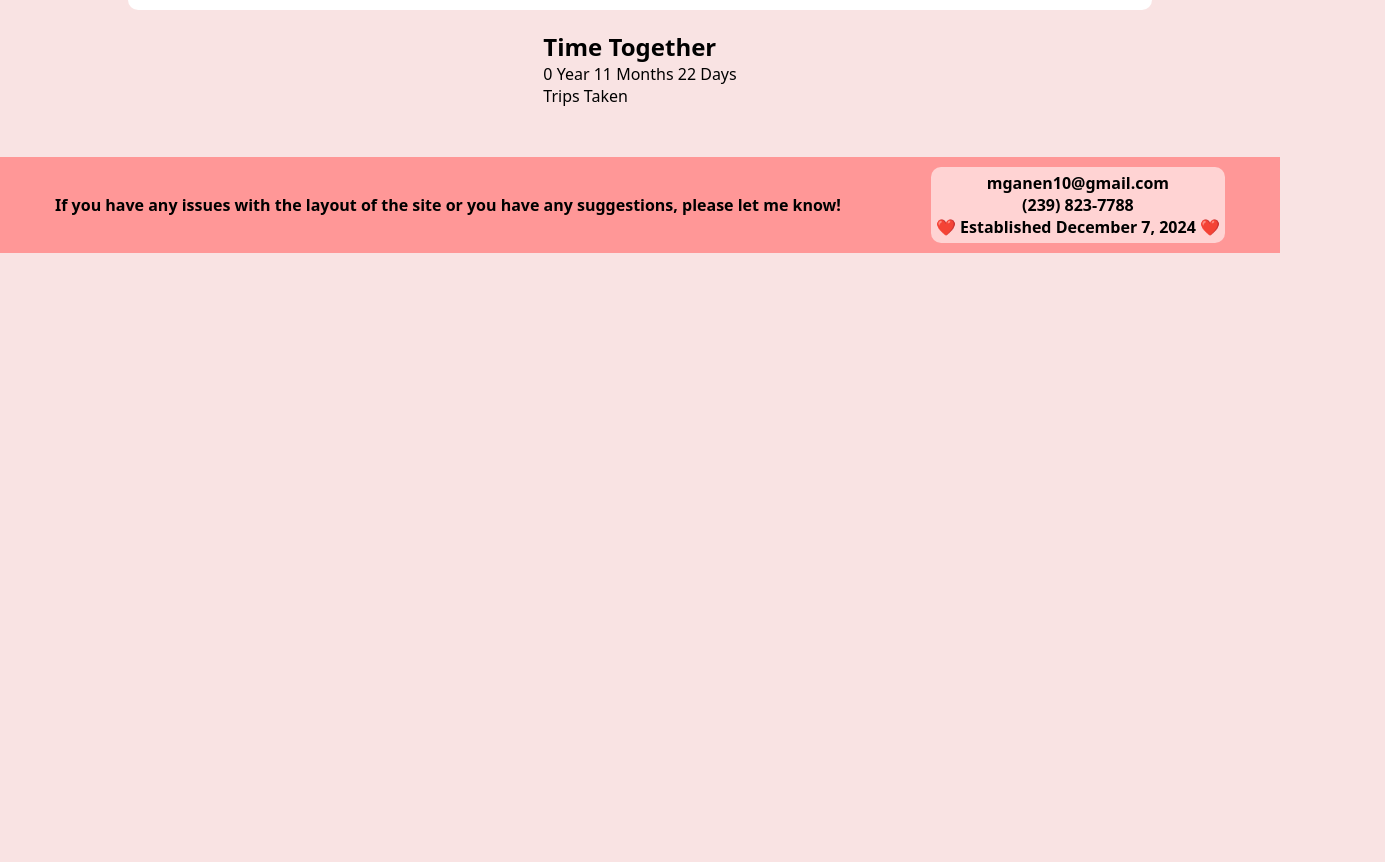
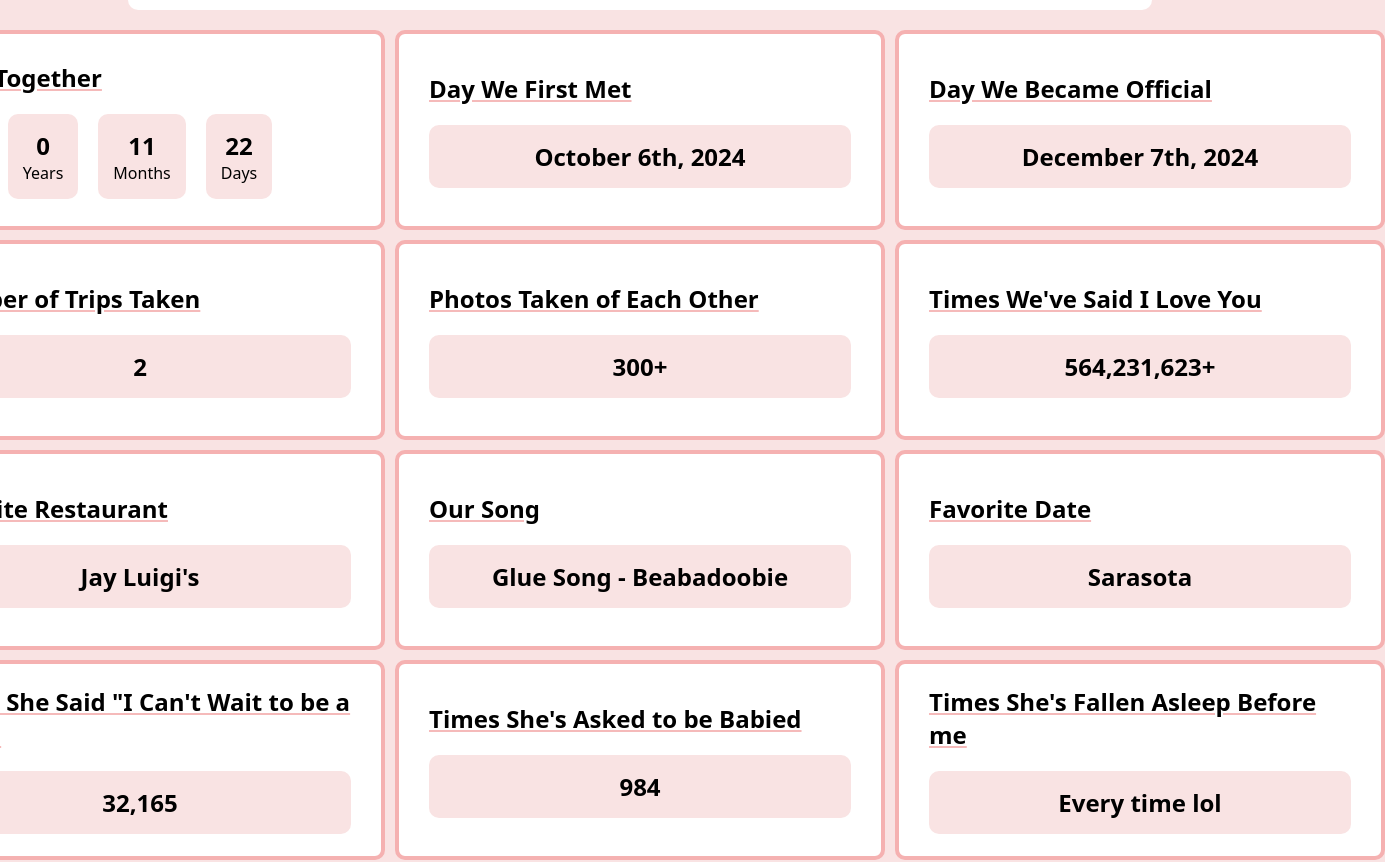
Before and after one commit to MartinGV10/Anniversary-Page, a React (Vite) app: page /home in a window 1280 px wide. Shown: the part 795-1657 px from the top of the page, 1385 px wide, since content can reach past the window. Before the commit the page ends 1048 px from the top, so only its background shows below. Built offline with nearby package versions, Linux system fonts and the light colour scheme.

Commit message:
Added Stats, styles

```diff
--- a/src/About.jsx
+++ b/src/About.jsx
@@ -42,14 +42,72 @@ function About() {
                 <p className="note">At vero eos et accusamus et iusto odio dignissimos ducimus qui blanditiis praesentium voluptatum deleniti atque corrupti quos dolores et quas molestias excepturi sint occaecati cupiditate non provident, similique sunt in culpa qui officia deserunt mollitia animi, id est laborum et dolorum fuga. Et harum quidem rerum facilis est et expedita distinctio. Nam libero tempore, cum soluta nobis est eligendi optio cumque nihil impedit quo minus id quod maxime placeat facere possimus, omnis voluptas assumenda est, omnis dolor repellendus. Temporibus autem quibusdam et aut officiis debitis aut rerum necessitatibus saepe eveniet ut et voluptates repudiandae sint et molestiae non recusandae. Itaque earum rerum hic tenetur a sapiente delectus, ut aut reiciendis voluptatibus maiores alias consequatur aut perferendis doloribus asperiores repellat</p>
 
                 <div className="facts">
-                    <div className="time">
-                        <h2 className="">Time Together</h2>
-                        <p>{timeSince.years} {timeSince.years > 1 ? 'Years': 'Year'} {timeSince.months} Months {timeSince.days} Days</p>
+                    <div className="f-item">
+                        <h2 className="f-title">Time Together</h2>
+                        <div className='f-bottom'>
+                            <div className="f-sub"><p>{timeSince.years}</p> {timeSince.years > 1 || timeSince.years == 0 ? 'Years': 'Year'}</div>
+                            <div className="f-sub"><p>{timeSince.months}</p> Months</div>
+                            <div className="f-sub"><p>{timeSince.days}</p> Days</div>
+                        </div>
                     </div>
 
-                    <div className="trips-taken"></div>
-                    <div className="">Trips Taken</div>
+                    <div className="f-item">
+                        <h2 className="f-title">Day We First Met</h2>
+                        <h2 className="f-sub">October 6th, 2024</h2>
+                    </div>
+
+                    <div className="f-item">
+                        <h2 className="f-title">Day We Became Official</h2>
+                        <h2 className="f-sub">December 7th, 2024</h2>
+                    </div>
+
+                    <div className="f-item">
+                        <h2 className="f-title">Number of Trips Taken</h2>
+                        <h2 className="f-sub">2</h2>
+                    </div>
+
+                    <div className="f-item">
+                        <h2 className="f-title">Photos Taken of Each Other</h2>
+                        <h2 className="f-sub">300+</h2>
+                    </div>
+
+                    <div className="f-item">
+                        <h2 className="f-title">Times We've Said I Love You</h2>
+                        <h2 className="f-sub">564,231,623+</h2>
+                    </div>
+
+                    <div className="f-item">
+                        <h2 className="f-title">Favorite Restaurant</h2>
+                        <h2 className="f-sub">Jay Luigi's</h2>
+                    </div>
+
+                    <div className="f-item">
+                        <h2 className="f-title">Our Song</h2>
+                        <h2 className="f-sub">Glue Song - Beabadoobie</h2>
+                    </div>
+
+                    <div className="f-item">
+                        <h2 className="f-title">Favorite Date</h2>
+                        <h2 className="f-sub">Sarasota</h2>
+                    </div>
+
+                    <div className="f-item">
+                        <h2 className="f-title">Times She Said "I Can't Wait to be a Mom"</h2>
+                        <h2 className="f-sub">32,165</h2>
+                    </div>
+
+                    <div className="f-item">
+                        <h2 className="f-title">Times She's Asked to be Babied</h2>
+                        <h2 className="f-sub">984</h2>
+                    </div>
+
+                    <div className="f-item">
+                        <h2 className="f-title">Times She's Fallen Asleep Before me</h2>
+                        <h2 className="f-sub">Every time lol</h2>
+                    </div>
                 </div>
+
+
             </div>
         </>
     )
--- a/src/css/About.css
+++ b/src/css/About.css
@@ -0,0 +1,55 @@
+.facts {
+    /* display: flex; */
+    display: grid;
+    grid-template-columns: repeat(3, 490px);
+    grid-template-rows: repeat(auto-fit, 200px);
+    justify-content: center;
+    align-items: center;
+    gap: 10px;
+}
+
+.f-item {
+    padding: 30px;
+    background-color: white;
+    border-radius: 10px;
+    /* width: 500px; */
+    display: flex;
+    justify-content: center;
+    flex-direction: column;
+    gap: 20px;
+    height: 200px;
+    border: 4px solid rgb(245, 177, 177);
+    transition: 0.2s all;
+}
+
+.f-item:hover {
+    transform: scale(1.05);
+}
+
+.f-title {
+    text-align: left;
+    text-decoration: underline;
+    text-decoration-color: rgb(245, 186, 186);
+}
+
+.f-sub {
+    background-color: rgb(249, 227, 227);
+    padding: 15px;
+    border-radius: 10px;
+    display: flex;
+    flex-direction: column;
+    justify-content: center;
+    align-items: center;
+}
+
+.f-sub p {
+    font-weight: 600;
+    font-size: 1.5rem;
+}
+
+.f-bottom {
+    display: flex;
+    justify-content: center;
+    align-items: center;
+    gap: 20px;
+}
--- a/src/css/Notes.css
+++ b/src/css/Notes.css
@@ -20,6 +20,7 @@
     align-items: center;
     text-align: center;
     transition: 0.2s all;
+    border: 4px solid rgb(245, 177, 177);
     gap: 5px;
 }
 
--- a/src/css/Pics.css
+++ b/src/css/Pics.css
@@ -16,6 +16,7 @@
     align-items: center;
     text-align: center;
     transition: 0.2s all;
+    border: 4px solid rgb(245, 177, 177);
     /* width: 300px; */
 }
 
--- a/src/css/Songs.css
+++ b/src/css/Songs.css
@@ -15,6 +15,7 @@
     justify-content: center;
     align-items: center;
     text-align: center;
+    border: 4px solid rgb(245, 177, 177);
     transition: 0.2s all;
     /* width: 300px; */
 }
--- a/src/css/Trips.css
+++ b/src/css/Trips.css
@@ -16,6 +16,7 @@
     align-items: center;
     text-align: center;
     transition: 0.2s all;
+    border: 4px solid rgb(245, 177, 177);
     /* width: 300px; */
 }
 
```
